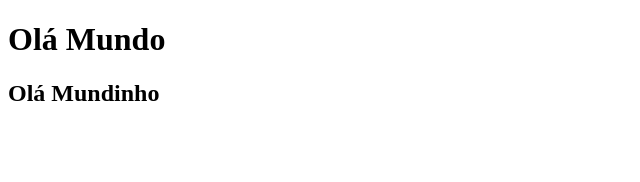
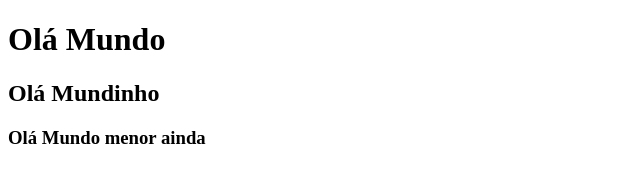
Before and after one commit to BRUNUN0/teste-repositorio, a plain HTML site: page index.html in a window 1280 px wide. Shown: the whole page, without its empty margins (0-640 px from the left). Drawn offline with Linux system fonts and the light colour scheme.

Commit message:
Olá mundo menor ainda

```diff
--- a/index.html
+++ b/index.html
@@ -8,5 +8,6 @@
 <body>
     <h1>Olá Mundo</h1>
     <h2>Olá Mundinho</h2>
+    <h3>Olá Mundo menor ainda</h3>
 </body>
 </html>
```
